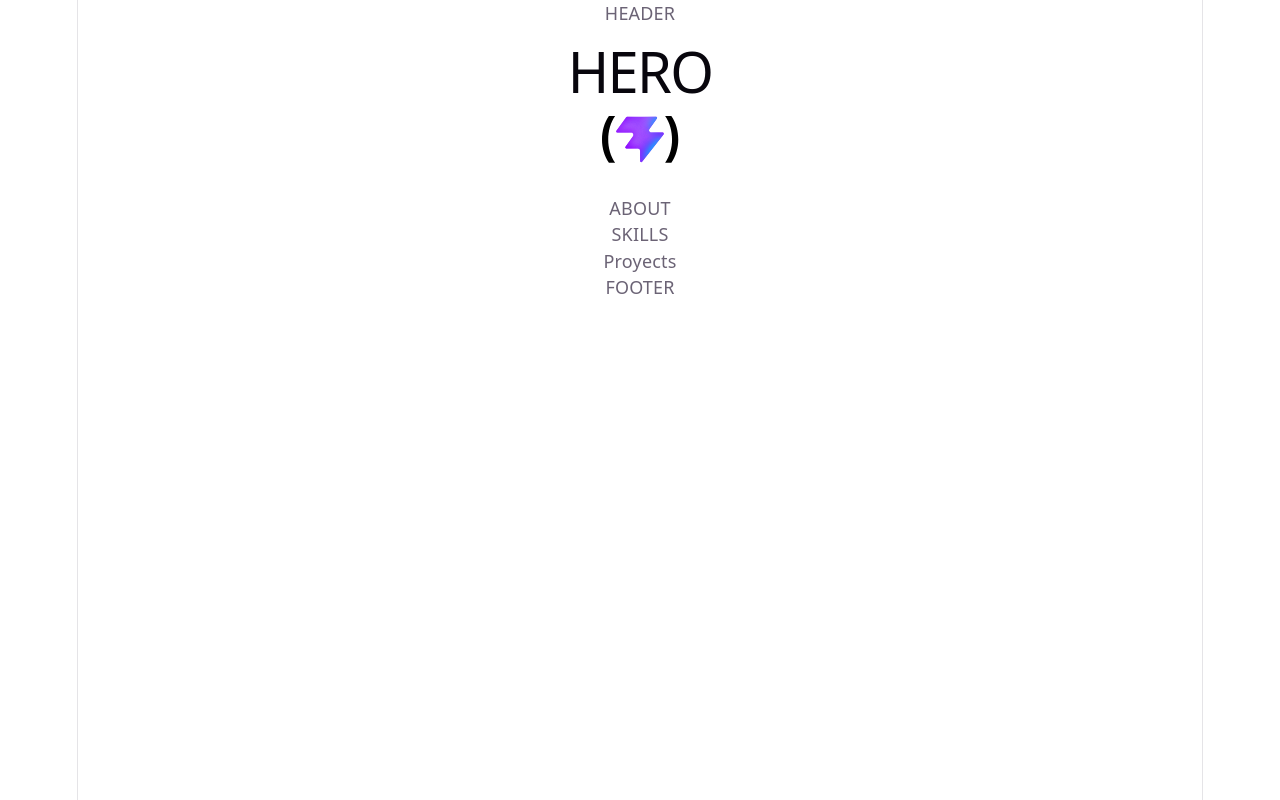
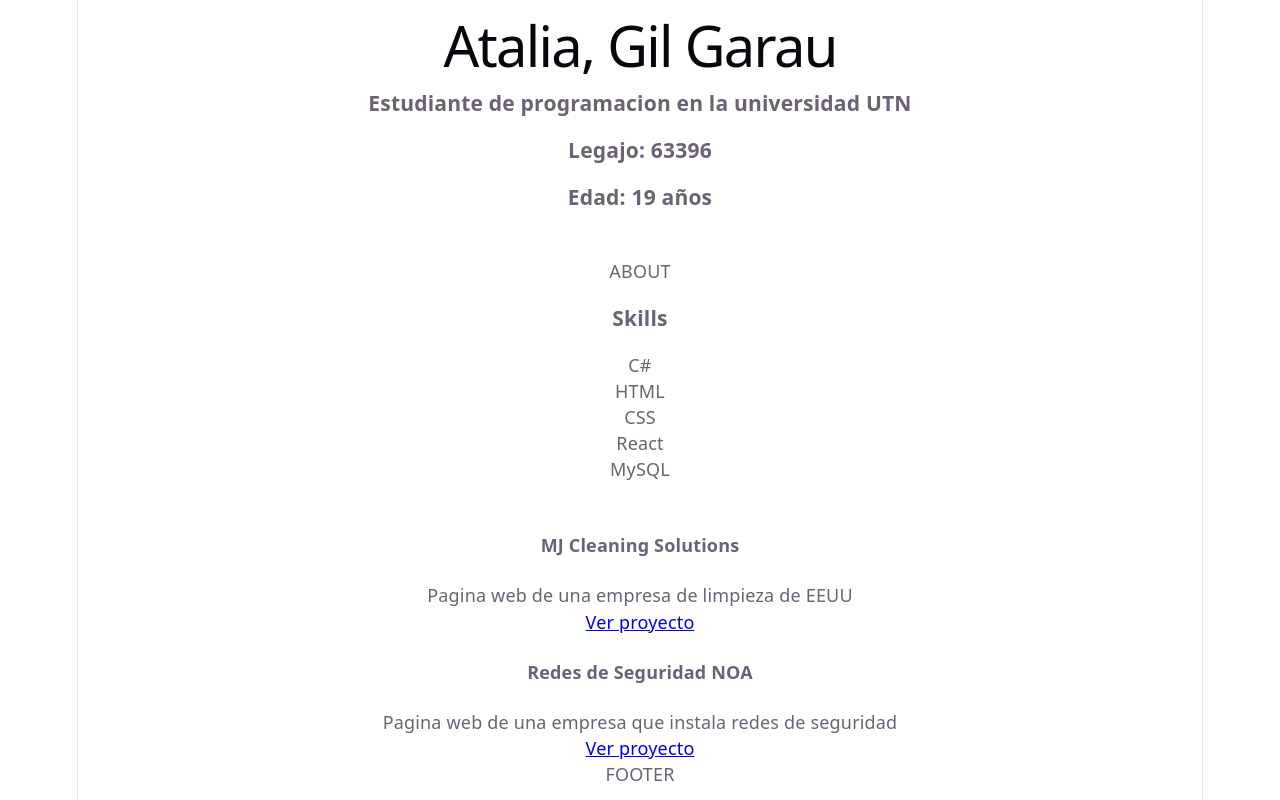
Before and after one commit to ataliagg/tp1-REACT-Gil-Garau-Atalia, a React (Vite) app in the folder desarrollo-tp1/: page / in a window 1280 px wide. Built offline with nearby package versions, Linux system fonts and the light colour scheme.

Commit message:
agrego datos y props

```diff
--- a/desarrollo-tp1/src/App.jsx
+++ b/desarrollo-tp1/src/App.jsx
@@ -1,9 +1,12 @@
 import Home from "./Pages/Home"
 
 const App = () => {
+
+
+
   return (
     <div>
-      <Home />
+      <Home  />
     </div>
   )
 }
--- a/desarrollo-tp1/src/Components/Header.jsx
+++ b/desarrollo-tp1/src/Components/Header.jsx
@@ -2,7 +2,7 @@
 const Header = () => {
     return(
         <div>
-            HEADER
+            <h1>Atalia, Gil Garau</h1>
         </div>
     )
 
--- a/desarrollo-tp1/src/Components/Hero.jsx
+++ b/desarrollo-tp1/src/Components/Hero.jsx
@@ -3,8 +3,9 @@ import Imagen from "../assets/vite.svg";
 const Hero = () => {
     return (
         <div>
-            <h1> HERO </h1>
-            <img src={Imagen} alt="imagen-hero" />
+            <h3> Estudiante de programacion en la universidad UTN </h3>
+            <h3> Legajo: 63396</h3>
+            <h3> Edad: 19 años </h3>
         </div>
     )
 }
--- a/desarrollo-tp1/src/Components/Proyects.jsx
+++ b/desarrollo-tp1/src/Components/Proyects.jsx
@@ -1,8 +1,29 @@
+import { useState } from "react"
+
 const Proyects = () => {
+
+    let proyectos = [{
+        nombre: 'MJ Cleaning Solutions',
+        descripcion: 'Pagina web de una empresa de limpieza de EEUU',
+        link: 'https://mjcleaningsolution.com/'
+    },
+    {
+        nombre: 'Redes de Seguridad NOA',
+        descripcion: 'Pagina web de una empresa que instala redes de seguridad',
+        link: 'https://redesdeseguridadnoa.com/'
+    }
+    ]
+
+    const [proyecto, setProyectos] = useState ([proyectos])
 
     return (
         <div>
-            Proyects
+            {proyectos.map((proyecto) => (
+                <div>
+                <h4>{proyecto.nombre} </h4>
+                <p>{proyecto.descripcion}</p>
+                <a href={proyecto.link}> Ver proyecto </a>
+                </div> ))}
         </div>
     )
 }
--- a/desarrollo-tp1/src/Components/Skills.jsx
+++ b/desarrollo-tp1/src/Components/Skills.jsx
@@ -1,8 +1,15 @@
+import { useState } from "react"
+
 const Skills = () => {
+    const [habilidades, setHabilidades] = useState(["C#", "HTML", "CSS", "React", "MySQL"])
+
     return (
 
         <div>
-            SKILLS
+            <h3>Skills</h3>
+
+            {habilidades.map((habilidad) => (<p>{habilidad}</p>))}
+            <br />
         </div>
     )
 }
--- a/desarrollo-tp1/src/Pages/Home.jsx
+++ b/desarrollo-tp1/src/Pages/Home.jsx
@@ -5,14 +5,14 @@ import Skills from "../Components/Skills";
 import Proyects from "../Components/Proyects";
 import Footer from "../Components/Footer";
 
-const Home = () => {
+const Home = ({habilidades, proyectos}) => {
     return (
         <div>
             <Header />
             <Hero />
             <About />
-            <Skills />
-            <Proyects />
+            <Skills habilidades={habilidades}/>
+            <Proyects proyectos={proyectos}/>
             <Footer />
         </div>
     )
```
Also changed, not shown: 2 other files (tests, documents, lock files or other folders).
